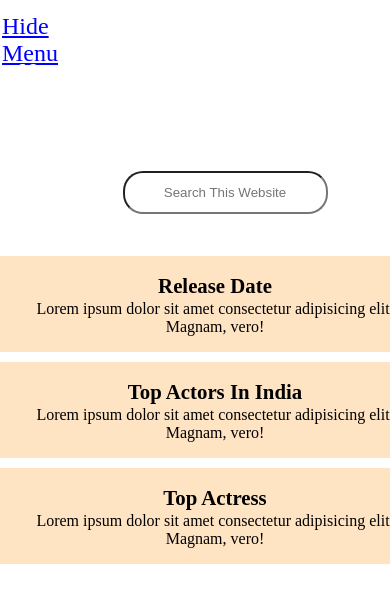
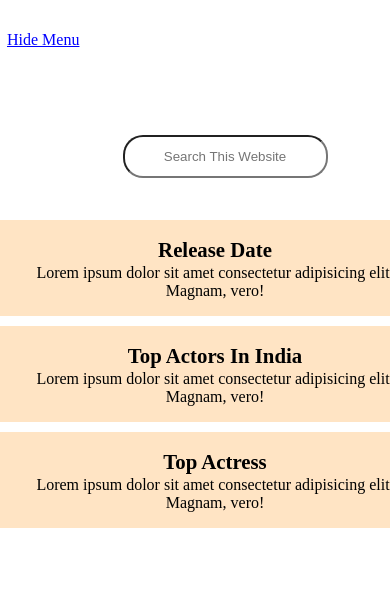
Before and after one commit to surajsln570/Indcinema, a website: page index.html in a window 390 px wide. Shown: the part 78-680 px from the top of the page. Drawn offline with Linux system fonts and the light colour scheme.

Commit message:
navbar fontSize reduce

```diff
--- a/style.css
+++ b/style.css
@@ -149,6 +149,9 @@ body::before {
         margin: 5px;
         width: 100%;
     }
+    .a {
+        font-size: 1rem;
+    }
     .search {
         width: 185px;
     height: 50px;
```
